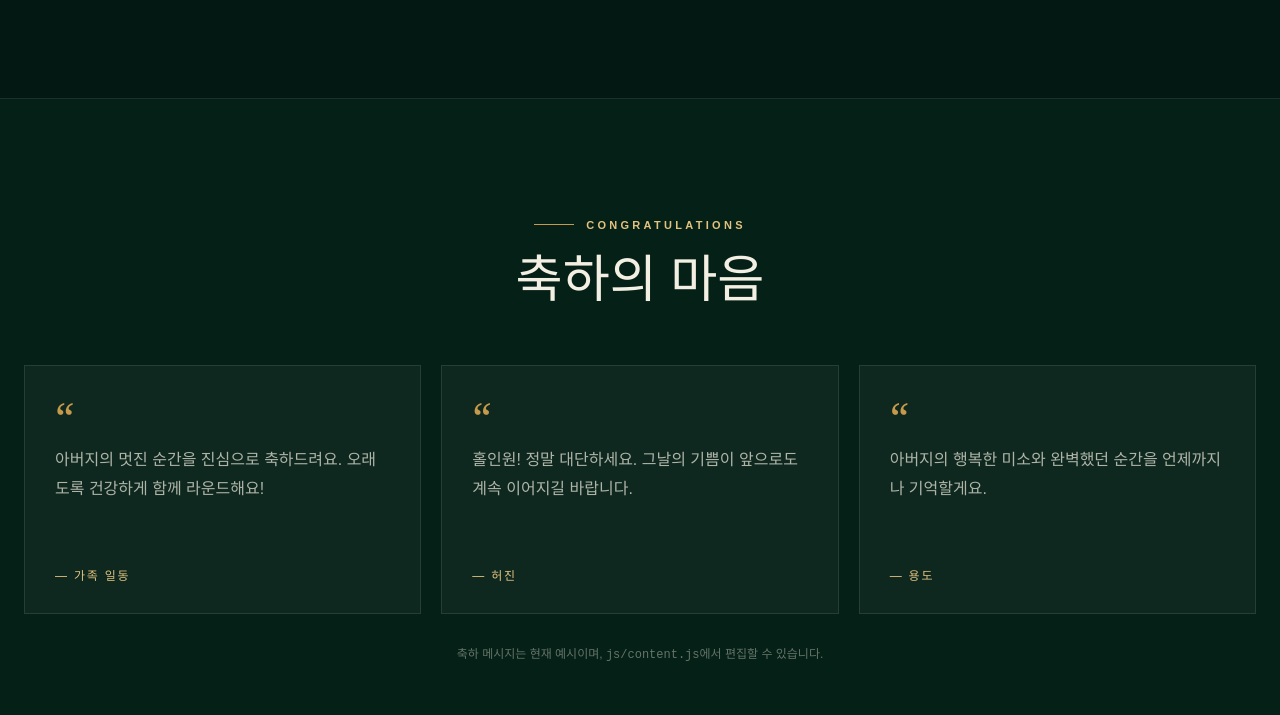
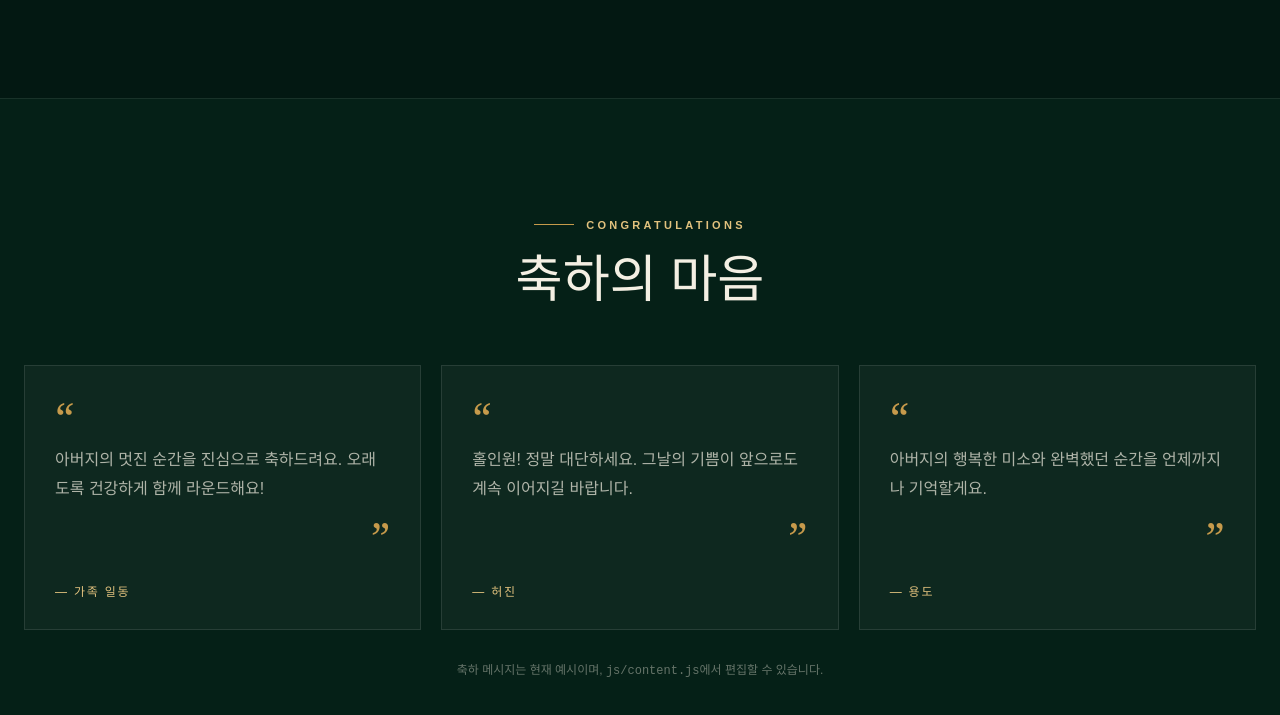
Before and after one commit to yongdokim5083/fathers-hole-in-one-static, a plain HTML site: page index.html in a window 1280 px wide. Shown: the part 2851-3566 px from the top of the page. Drawn offline with Linux system fonts and the light colour scheme.

Commit message:
Fix: 메시지 닫는 따옴표를 CSS ::after로 처리

```diff
--- a/css/style.css
+++ b/css/style.css
@@ -20,7 +20,14 @@ h1,h2{margin:0;font-family:var(--serif);font-weight:500}h1{max-width:760px;font-
 .record-grid{display:grid;grid-template-columns:repeat(5,1fr);border:1px solid rgba(198,154,75,.35);background:rgba(255,255,255,.025)}.record{padding:36px 20px;text-align:center}.record+.record{border-left:1px solid rgba(198,154,75,.2)}.record small{color:var(--gold);font-size:10px;font-weight:700;letter-spacing:.28em;text-transform:uppercase}.record p{margin:16px 0 0;color:rgba(244,239,227,.92);font:18px/1.5 var(--serif)}
 .story-grid{display:grid;grid-template-columns:.8fr 1.2fr;align-items:center;gap:96px}.story-grid h2{margin-top:20px}.story-copy{border-left:1px solid rgba(198,154,75,.45);padding-left:48px}.story-copy p{max-width:720px;margin:0 0 24px;color:rgba(244,239,227,.7);font-size:18px;line-height:2}.story-copy p:last-child{margin-bottom:0}
 .gallery-grid{display:grid;grid-template-columns:7fr 5fr;gap:20px}.gallery-item{position:relative;overflow:hidden;min-height:360px;padding:0;border:0;background:var(--forest-900);color:var(--ivory);cursor:zoom-in;text-align:left}.gallery-item:last-child{grid-column:1/-1;min-height:430px}.gallery-item img{width:100%;height:100%;position:absolute;inset:0;object-fit:cover;transition:transform .7s}.gallery-item:hover img,.gallery-item:focus-visible img{transform:scale(1.025)}.gallery-item::after{content:"";position:absolute;inset:0;background:linear-gradient(0deg,rgba(3,24,18,.86),transparent 55%)}.gallery-item span{position:absolute;z-index:1;inset:auto 0 0;padding:32px;font:19px var(--serif)}.gallery-item:focus-visible{outline:2px solid var(--gold-light);outline-offset:4px}
-.message-grid{display:grid;grid-template-columns:repeat(3,1fr);gap:20px}.message{margin:0;padding:30px;border:1px solid rgba(255,255,255,.1);background:rgba(255,255,255,.035)}.message::before{content:'“';display:block;color:var(--gold);font:42px/1 var(--serif)}.message p{min-height:96px;margin:8px 0 0;color:rgba(244,239,227,.7);line-height:1.8}.message footer{margin-top:24px;color:var(--gold-light);font-size:12px;letter-spacing:.15em}.note{text-align:center;margin:30px 0 0;color:rgba(244,239,227,.4);font-size:12px}.note code{font-family:monospace}
+.message-grid{display:grid;grid-template-columns:repeat(3,1fr);gap:20px}
+.message{margin:0;padding:30px;border:1px solid rgba(255,255,255,.1);background:rgba(255,255,255,.035)}
+.message::before{content:'“';display:block;color:var(--gold);font:42px/1 var(--serif)}
+.message p{min-height:96px;margin:8px 0 0;color:rgba(244,239,227,.7);line-height:1.8}
+.message p::after{content:'”';display:block;color:var(--gold);font:42px/1 var(--serif);margin-top:12px;text-align:right}
+.message footer{margin-top:24px;color:var(--gold-light);font-size:12px;letter-spacing:.15em}
+.note{text-align:center;margin:30px 0 0;color:rgba(244,239,227,.4);font-size:12px}
+.note code{font-family:monospace}
 .footer{padding:48px 24px;text-align:center;border-top:1px solid rgba(255,255,255,.08)}.footer p{margin:0;color:var(--gold-light);font:20px var(--serif)}.footer small{display:block;margin-top:12px;color:rgba(244,239,227,.35);font-size:10px;letter-spacing:.18em}
 .modal{position:fixed;z-index:100;inset:0;display:grid;place-items:center;padding:24px;visibility:hidden;opacity:0;transition:opacity .25s,visibility .25s}.modal.is-open{visibility:visible;opacity:1}.modal__backdrop{position:absolute;inset:0;width:100%;height:100%;border:0;background:rgba(1,10,7,.92);cursor:zoom-out}.modal__panel{position:relative;z-index:1;display:flex;flex-direction:column;align-items:center;max-width:min(1100px,94vw);max-height:92vh}.modal__panel img{display:block;max-width:100%;max-height:82vh;object-fit:contain;box-shadow:0 24px 80px rgba(0,0,0,.55)}.modal__panel p{margin:16px 0 0;color:rgba(244,239,227,.8);font:18px var(--serif);text-align:center}.modal__close{position:absolute;z-index:2;top:-18px;right:-18px;display:grid;place-items:center;width:44px;height:44px;border:1px solid rgba(226,194,126,.65);border-radius:50%;background:var(--forest-950);color:var(--ivory);font-size:30px;line-height:1;cursor:pointer}.modal__close:hover,.modal__close:focus-visible{background:var(--gold);color:var(--forest-950)}body.modal-open{overflow:hidden}
 @keyframes rise{from{opacity:0;transform:translateY(20px)}to{opacity:1;transform:translateY(0)}}
```
